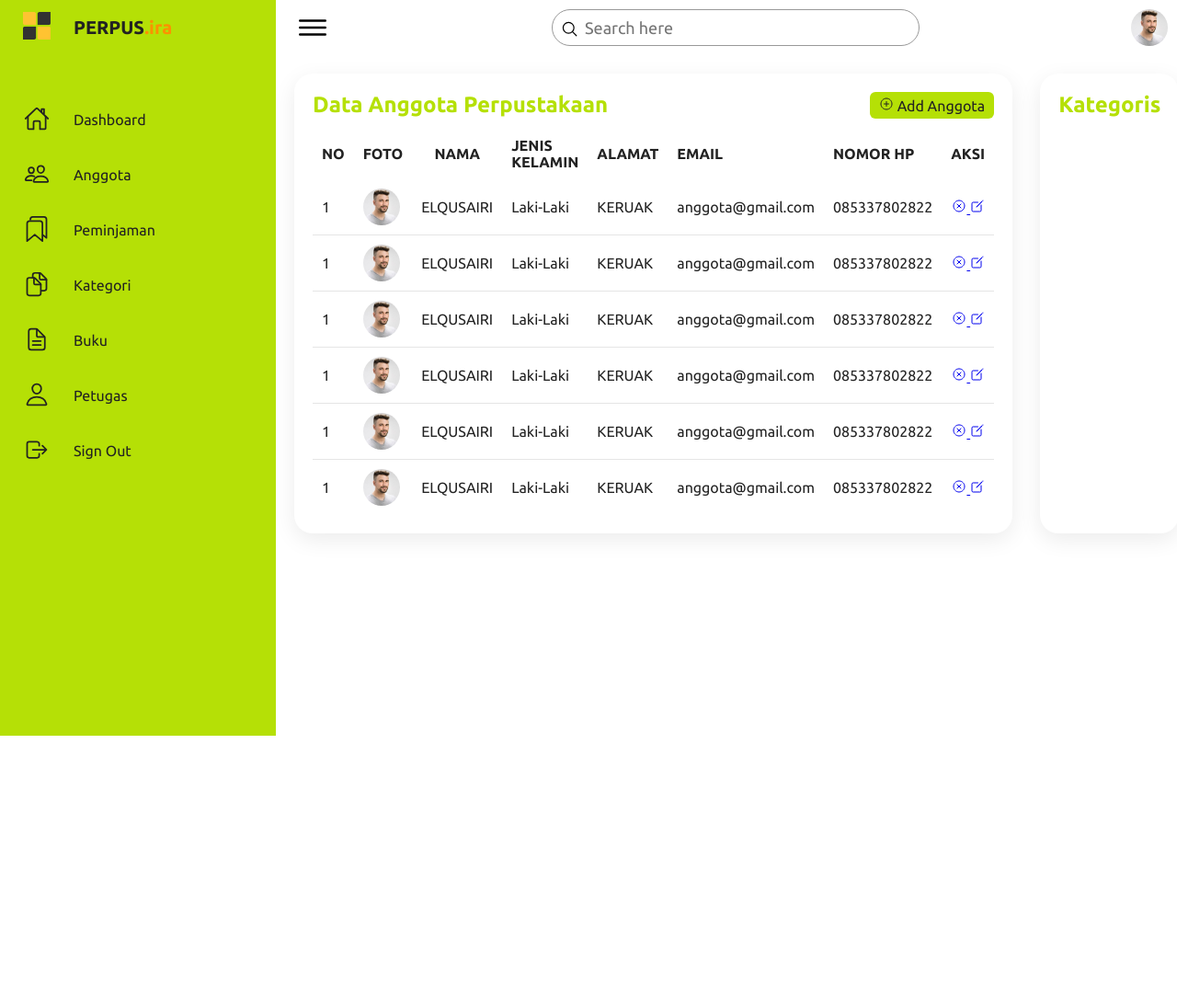
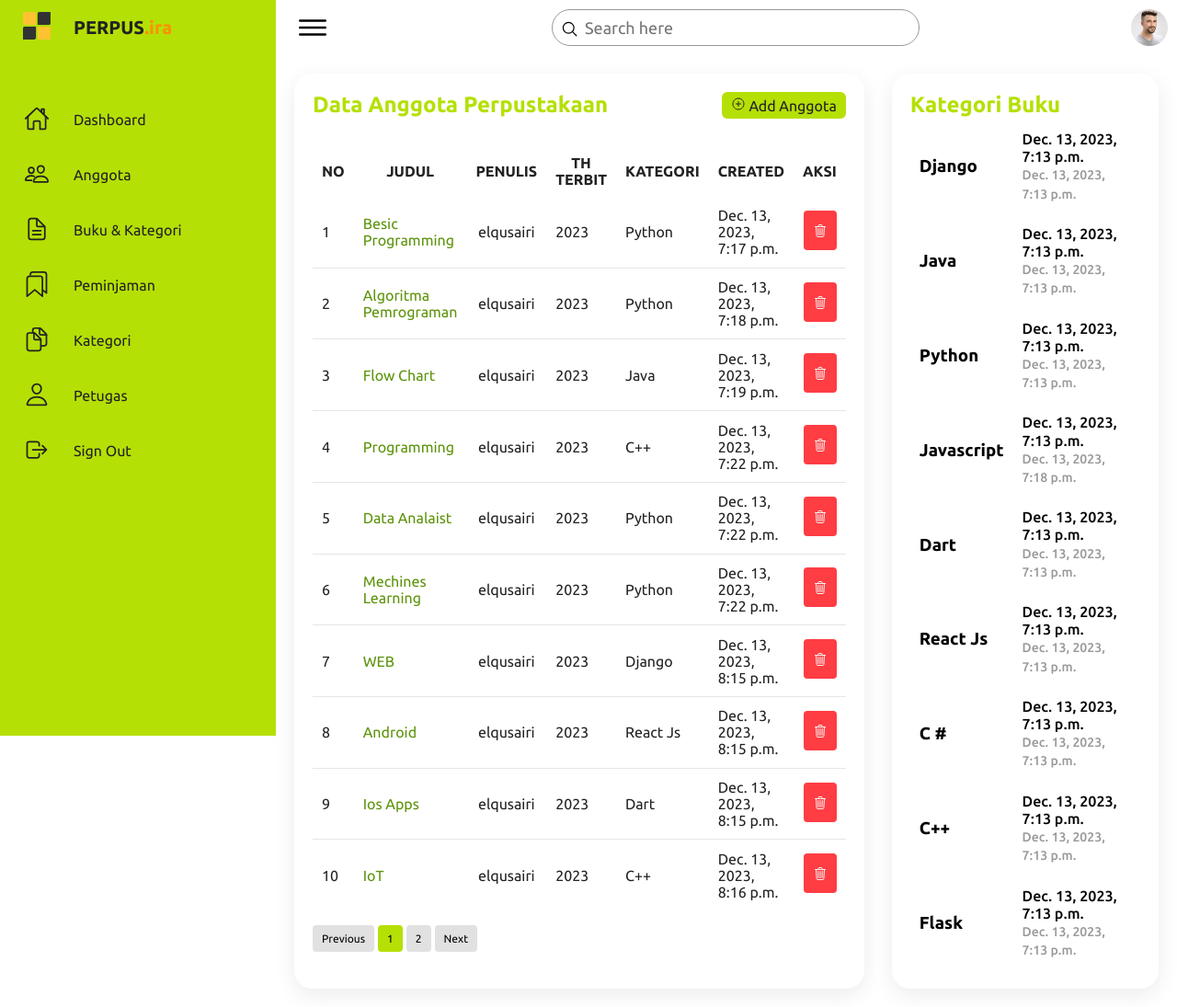
Before and after one commit to ENONGLOSKER/PJ-PERPUSTAKAAN, a Django app: page /buku/ in a window 1280 px wide. Shown: the whole page at 92% size. Before the commit the page ends 800 px from the top, so only its background shows below. Run offline with Django 5.2, Linux system fonts and the light colour scheme; a user stored in the database is signed in; data comes from the database, SQL or seed files in the repository; both versions use the stored data as it was after the commit; parts of the project's set-up code (start-up, migrations or seed data) failed here and were passed over.

Commit message:
update-books page

```diff
--- a/PERPUSTAKAAN/settings.py
+++ b/PERPUSTAKAAN/settings.py
@@ -39,7 +39,6 @@ INSTALLED_APPS = [
     'django.contrib.messages',
     'django.contrib.staticfiles',
     'app_perpus',
-    'simple_history',
 ]
 
 MIDDLEWARE = [
--- a/app_perpus/models.py
+++ b/app_perpus/models.py
@@ -4,6 +4,9 @@ from django.utils import timezone
 
 class Kategori(models.Model):
     nama_kategori = models.CharField(max_length=100)
+
+    created_at = models.DateTimeField(auto_now_add=True)
+    updated_at = models.DateTimeField(auto_now=True)
 
     def __str__(self):
         return self.nama_kategori
@@ -14,6 +17,9 @@ class Buku(models.Model):
     penulis = models.CharField(max_length=100)
     tahun_terbit = models.IntegerField()
     kategori = models.ForeignKey(Kategori, on_delete=models.CASCADE, related_name='buku_set')
+
+    created_at = models.DateTimeField(auto_now_add=True)
+    updated_at = models.DateTimeField(auto_now=True)
 
     def __str__(self):
         return self.judul
--- a/app_perpus/views.py
+++ b/app_perpus/views.py
@@ -4,7 +4,7 @@ from django.contrib.auth.models import User, Group, Permission
 from django.shortcuts import get_object_or_404
 from datetime import date
 from django.utils import timezone
-from .models import Anggota, Kategori, Petugas, Buku, User
+from .models import Anggota, Kategori, Petugas, Buku, User,Peminjaman
 from .forms import KategoriForm, BukuForm, AnggotaForm, PeminjamanForm, PetugasForm
 from django.contrib.auth import authenticate, login,logout
 from django.contrib.auth.decorators import login_required
@@ -172,7 +172,23 @@ def delete_kategori(request, kategori_id):
 @login_required
 def list_buku(request):
     bukus = Buku.objects.all()
-    return render(request, 'buku.html', {'bukus': bukus})
+    search_query = request.GET.get('cari')
+
+    if search_query:
+        buku_serc = Buku.objects.filter( Q(judul__icontains=search_query) | Q(kategori__nama_kategori = search_query))
+    else:
+        buku_serc = bukus
+
+    paginator = Paginator(buku_serc, 10)
+    page_number = request.GET.get('page')
+    page_obj = paginator.get_page(page_number)
+
+    kategoris = Kategori.objects.all()
+    context = {
+        'bukus':page_obj,
+        'kategoris':kategoris,
+    }
+    return render(request, 'buku.html', context)
 
 # Fungsi untuk menambahkan buku baru
 @login_required
@@ -189,7 +205,7 @@ def create_buku(request):
 # Fungsi untuk memperbarui buku
 @login_required
 def update_buku(request, buku_id):
-    buku = get_object_or_404(buku, pk=buku_id)
+    buku = get_object_or_404(Buku, pk=buku_id)
     if request.method == 'POST':
         form = BukuForm(request.POST, instance=buku)
         if form.is_valid():
@@ -202,7 +218,7 @@ def update_buku(request, buku_id):
 # Fungsi untuk menghapus buku
 @login_required
 def delete_buku(request, buku_id):
-    buku = get_object_or_404(buku, pk=buku_id)
+    buku = get_object_or_404(Buku, pk=buku_id)
     buku.delete()
     return redirect('list_buku')
 
@@ -212,7 +228,7 @@ def delete_buku(request, buku_id):
 @login_required
 def list_peminjaman(request):
     peminjamans = Peminjaman.objects.all()
-    return render(request, 'peminjaman.html', {'peminjamans': peminjamans})
+    return render(request, 'peminjam.html', {'peminjamans': peminjamans})
 
 # Fungsi untuk menambahkan peminjaman baru
 @login_required
--- a/static/css/home.css
+++ b/static/css/home.css
@@ -56,6 +56,7 @@ span{
     font-weight: bold;
     outline: none;
     text-decoration: none;
+    color: var(--tiga);
 }
 .container .d-l .btn a:nth-child(1){
     background-color: var(--dua);
--- a/static/css/style.css
+++ b/static/css/style.css
@@ -300,9 +300,10 @@ body {
 .details table {
   width: 100%;
   border-collapse: collapse;
-  margin-top: 10px;
+  margin-top: 2px;
 }
 .details table thead td {
+  text-align: center;
   font-weight: 600;
 }
 .details .recentOrders table tr {
--- a/templates/base.html
+++ b/templates/base.html
@@ -125,5 +125,4 @@
 
     </script>
 </body>
-
 </html>
--- a/templates/buku.html
+++ b/templates/buku.html
@@ -1,18 +1,44 @@
 {% extends 'base.html' %}
 {% load static %}
+{% block css %}
+<style>
+    .pagination{
+        display:  flex;
+        gap: 4px;
+        text-decoration: none;
+        list-style: none;
+        margin-top: 20px;
+    }
+    .pagination li a{
+        background-color: #e1e1e1;
+        border-radius: 4px;
+        text-decoration: none;
+        color: black;
+        padding: 8px 10px;
+        font-size: 12px;
+    }
+    .pagination li .active{
+        background-color: #b5e006;
+    }
+    .pagination li a:hover{
+        background-color: #b5e006;
+    }
+</style>
+{% endblock css %}
 {% block content %}
 <div class="topbar">
     <div class="toggle">
         <ion-icon name="menu-outline"></ion-icon>
     </div>
 
-    <div class="search">
-        <label>
-            <input type="text" placeholder="Search here">
-            <ion-icon name="search-outline"></ion-icon>
-        </label>
-    </div>
-
+    <form action="{% url 'list_anggota' %}" method="get">
+        <div class="search">
+            <label>
+                <input type="text" name="cari" placeholder="Search here">
+                <ion-icon name="search-outline"></ion-icon>
+            </label>
+        </div>
+    </form>
     <div class="user">
         <img src="{% static 'imgs/customer01.jpg'%}" alt="">
     </div>
@@ -23,7 +49,7 @@
     <div class="recentOrders">
         <div class="cardHeader">
             <h2>Data Anggota Perpustakaan</h2>
-            <a href="#" class="btn">
+            <a href="{% url 'create_anggota' %}" class="btn" id="openModalBtn">
                 <ion-icon name="add-circle-outline"></ion-icon>
                 Add Anggota
             </a>
@@ -33,170 +59,77 @@
             <thead>
                 <tr>
                     <td>NO</td>
-                    <td>FOTO</td>
-                    <td>NAMA</td>
-                    <td>JENIS KELAMIN</td>
-                    <td>ALAMAT</td>
-                    <td>EMAIL</td>
-                    <td>NOMOR HP</td>
+                    <td style="text-align: center;">JUDUL</td>
+                    <td>PENULIS</td>
+                    <td>TH TERBIT</td>
+                    <td>KATEGORI</td>
+                    <td>CREATED</td>
                     <td>AKSI</td>
                 </tr>
             </thead>
 
             <tbody>
-                <tr>
-                    <td>1</td>
+                {% for buku in bukus %}
+                <tr >
+                    <td>{{forloop.counter}}</td>
+                    <td style="text-align: left;"><a href="{% url 'update_buku' buku.id %}" style="text-decoration: none; color: rgb(92, 147, 10); text-align: start;">{{buku.judul}}</a></td>
+                    <td>{{buku.penulis}}</td>
+                    <td>{{buku.tahun_terbit}}</td>
+                    <td>{{buku.kategori}}</td>
+                    <td>{{buku.created_at}}</td>
                     <td>
-                        <div class="user">
-                            <img src="{% static 'imgs/customer01.jpg'%}" alt="">
-                        </div>
-                    </td>
-                    <td>ELQUSAIRI</td>
-                    <td>Laki-Laki</td>
-                    <td>KERUAK</td>
-                    <td>anggota@gmail.com</td>
-                    <td>085337802822</td>
-                    <td>
-                        <a href="#" class="btn">
-                            <ion-icon name="close-circle-outline"></ion-icon>
-                        </a>
-                        <a href="#" class="btn">
-                            <ion-icon name="create-outline"></ion-icon>
+                        <a href="{% url 'delete_buku' buku.id %}" onclick="return confirm('yakin ingin menghapus data?')" class="btn" style="width: 40px; height: 15px; background-color: rgb(255, 61, 67); padding:15px 10px 10px 10px; border-radius: 4px; color: rgb(244, 244, 244); align-items: center;text-align: center;">
+                            <ion-icon name="trash-outline"></ion-icon>
                         </a>
                     </td>
                 </tr>
-                <tr>
-                    <td>1</td>
-                    <td>
-                        <div class="user">
-                            <img src="{% static 'imgs/customer01.jpg'%}" alt="">
-                        </div>
-                    </td>
-                    <td>ELQUSAIRI</td>
-                    <td>Laki-Laki</td>
-                    <td>KERUAK</td>
-                    <td>anggota@gmail.com</td>
-                    <td>085337802822</td>
-                    <td>
-                        <a href="#" class="btn">
-                            <ion-icon name="close-circle-outline"></ion-icon>
-                        </a>
-                        <a href="#" class="btn">
-                            <ion-icon name="create-outline"></ion-icon>
-                        </a>
-                    </td>
-                </tr>
-                <tr>
-                    <td>1</td>
-                    <td>
-                        <div class="user">
-                            <img src="{% static 'imgs/customer01.jpg'%}" alt="">
-                        </div>
-                    </td>
-                    <td>ELQUSAIRI</td>
-                    <td>Laki-Laki</td>
-                    <td>KERUAK</td>
-                    <td>anggota@gmail.com</td>
-                    <td>085337802822</td>
-                    <td>
-                        <a href="#" class="btn">
-                            <ion-icon name="close-circle-outline"></ion-icon>
-                        </a>
-                        <a href="#" class="btn">
-                            <ion-icon name="create-outline"></ion-icon>
-                        </a>
-                    </td>
-                </tr>
-                <tr>
-                    <td>1</td>
-                    <td>
-                        <div class="user">
-                            <img src="{% static 'imgs/customer01.jpg'%}" alt="">
-                        </div>
-                    </td>
-                    <td>ELQUSAIRI</td>
-                    <td>Laki-Laki</td>
-                    <td>KERUAK</td>
-                    <td>anggota@gmail.com</td>
-                    <td>085337802822</td>
-                    <td>
-                        <a href="#" class="btn">
-                            <ion-icon name="close-circle-outline"></ion-icon>
-                        </a>
-                        <a href="#" class="btn">
-                            <ion-icon name="create-outline"></ion-icon>
-                        </a>
-                    </td>
-                </tr>
-                <tr>
-                    <td>1</td>
-                    <td>
-                        <div class="user">
-                            <img src="{% static 'imgs/customer01.jpg'%}" alt="">
-                        </div>
-                    </td>
-                    <td>ELQUSAIRI</td>
-                    <td>Laki-Laki</td>
-                    <td>KERUAK</td>
-                    <td>anggota@gmail.com</td>
-                    <td>085337802822</td>
-                    <td>
-                        <a href="#" class="btn">
-                            <ion-icon name="close-circle-outline"></ion-icon>
-                        </a>
-                        <a href="#" class="btn">
-                            <ion-icon name="create-outline"></ion-icon>
-                        </a>
-                    </td>
-                </tr>
-                <tr>
-                    <td>1</td>
-                    <td>
-                        <div class="user">
-                            <img src="{% static 'imgs/customer01.jpg'%}" alt="">
-                        </div>
-                    </td>
-                    <td>ELQUSAIRI</td>
-                    <td>Laki-Laki</td>
-                    <td>KERUAK</td>
-                    <td>anggota@gmail.com</td>
-                    <td>085337802822</td>
-                    <td>
-                        <a href="#" class="btn">
-                            <ion-icon name="close-circle-outline"></ion-icon>
-                        </a>
-                        <a href="#" class="btn">
-                            <ion-icon name="create-outline"></ion-icon>
-                        </a>
-                    </td>
-                </tr>
-
-
+                {% endfor %}
 
             </tbody>
         </table>
+
+        <!-- paginations -->
+        <ul class="pagination">
+            {% if bukus.has_previous %}
+                <li class="page-item"><a class="page-link" href="?page=1">Previous</a></li>
+                {% else %}
+                <li class="page-item disabled"><a class="page-link" href="?page=1">Previous</a></li>
+            {% endif %}
+
+            {% for num in bukus.paginator.page_range %}
+                {% if bukus.number == num %}
+                    <li class="page-item"><a class="active page-link" href="?page={{ num }}">{{ num }}</a></li>
+                    {% else %}
+                    <li class="page-item"><a class="page-link" href="?page={{ num }}">{{ num }}</a></li>
+                {% endif %}
+            {% endfor %}
+
+            {% if bukus.has_next %}
+                <li class="page-item"><a class="page-link" href="?page={{ bukus.paginator.num_pages }}">Next</a></li>
+            {% else %}
+                <li class="page-item disabled"><span class="page-link">Next</span></li>
+            {% endif %}
+        </ul>
     </div>
 
     <!-- ================= New Customers ================ -->
     <div class="recentCustomers">
         <div class="cardHeader">
-            <h2>Kategoris</h2>
+            <h2>Kategori Buku</h2>
         </div>
 
         <table>
-            {% for kategori in kategoris %}
+            {% for ktgr in kategoris %}
             <tr>
-                <td width="60px">
-                    <div>
-                        {{forloop.counter}}
-
-                    </div>
+                <td>
+                    <h3>{{ ktgr.nama_kategori }}</h3>
                 </td>
                 <td>
-                    <h4>{{kategori.nama_kategori}}</h4>
+                    <h4>{{ ktgr.created_at }} <br> <span>{{ ktgr.updated_at }}</span></h4>
                 </td>
             </tr>
             {% endfor %}
+
         </table>
     </div>
 </div>
--- a/templates/snippets/nav.html
+++ b/templates/snippets/nav.html
@@ -12,7 +12,7 @@
         </li>
 
         <li>
-            <a href="{% url 'index' %}">
+            <a href="{% url 'dashboard' %}">
                 <span class="icon">
                     <ion-icon name="home-outline"></ion-icon>
                 </span>
@@ -26,6 +26,15 @@
                     <ion-icon name="people-outline"></ion-icon>
                 </span>
                 <span class="title">Anggota</span>
+            </a>
+        </li>
+
+        <li>
+            <a href="{% url 'list_buku' %}">
+                <span class="icon">
+                    <ion-icon name="document-text-outline"></ion-icon>
+                </span>
+                <span class="title">Buku & Kategori</span>
             </a>
         </li>
 
@@ -48,15 +57,6 @@
         </li>
 
         <li>
-            <a href="{% url 'list_buku' %}">
-                <span class="icon">
-                    <ion-icon name="document-text-outline"></ion-icon>
-                </span>
-                <span class="title">Buku</span>
-            </a>
-        </li>
-
-        <li>
             <a href="{% url 'list_petugas' %}">
                 <span class="icon">
                     <ion-icon name="person-outline"></ion-icon>
```
Also changed, not shown: templates/anggota.html (+26 -8 lines), app_perpus/migrations/0005_anggota_created_at.py (added), app_perpus/migrations/0005_historicalanggota.py (deleted), app_perpus/migrations/0006_kategori_created_at_kategori_updated_at.py (added), app_perpus/migrations/0007_buku_created_at_buku_updated_at.py (added), db.sqlite3.
